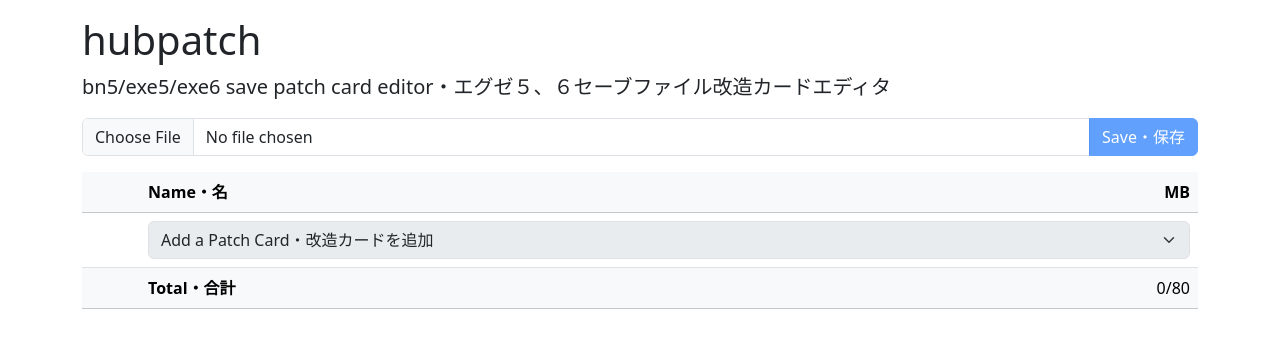
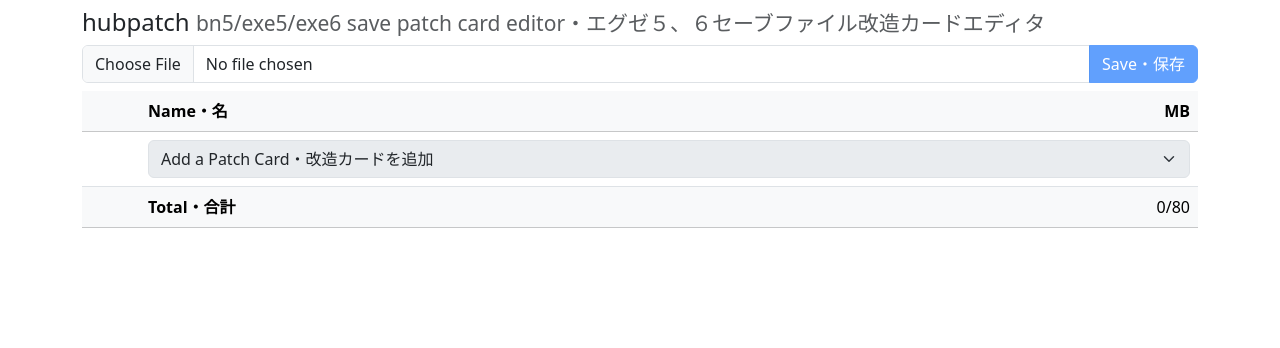
Before and after one commit to murkland/hubpatch, a website built with Vite: page index.html in a window 1280 px wide. Built offline with nearby package versions, Linux system fonts and the light colour scheme.

Commit message:
compact ui

```diff
--- a/index.html
+++ b/index.html
@@ -27,14 +27,16 @@
     </head>
     <body>
         <div class="container">
-            <div class="my-3">
-                <h1>hubpatch</h1>
-                <p class="lead">
-                    bn5/exe5/exe6 save patch card
-                    editor・エグゼ５、６セーブファイル改造カードエディタ
-                </p>
+            <div class="my-2">
+                <h1 class="h4">
+                    hubpatch
+                    <small class="text-muted"
+                        >bn5/exe5/exe6 save patch card
+                        editor・エグゼ５、６セーブファイル改造カードエディタ</small
+                    >
+                </h1>
             </div>
-            <div class="input-group mb-3">
+            <div class="input-group mb-2">
                 <input type="file" id="save" class="form-control" />
                 <button
                     type="button"
@@ -45,7 +47,7 @@
                     Save・保存
                 </button>
             </div>
-            <table id="patch-cards" class="table mb-3">
+            <table id="patch-cards" class="table mb-2">
                 <thead>
                     <tr class="table-light">
                         <th style="width: 0px"></th>
```
Also changed, not shown: 1 other file.
